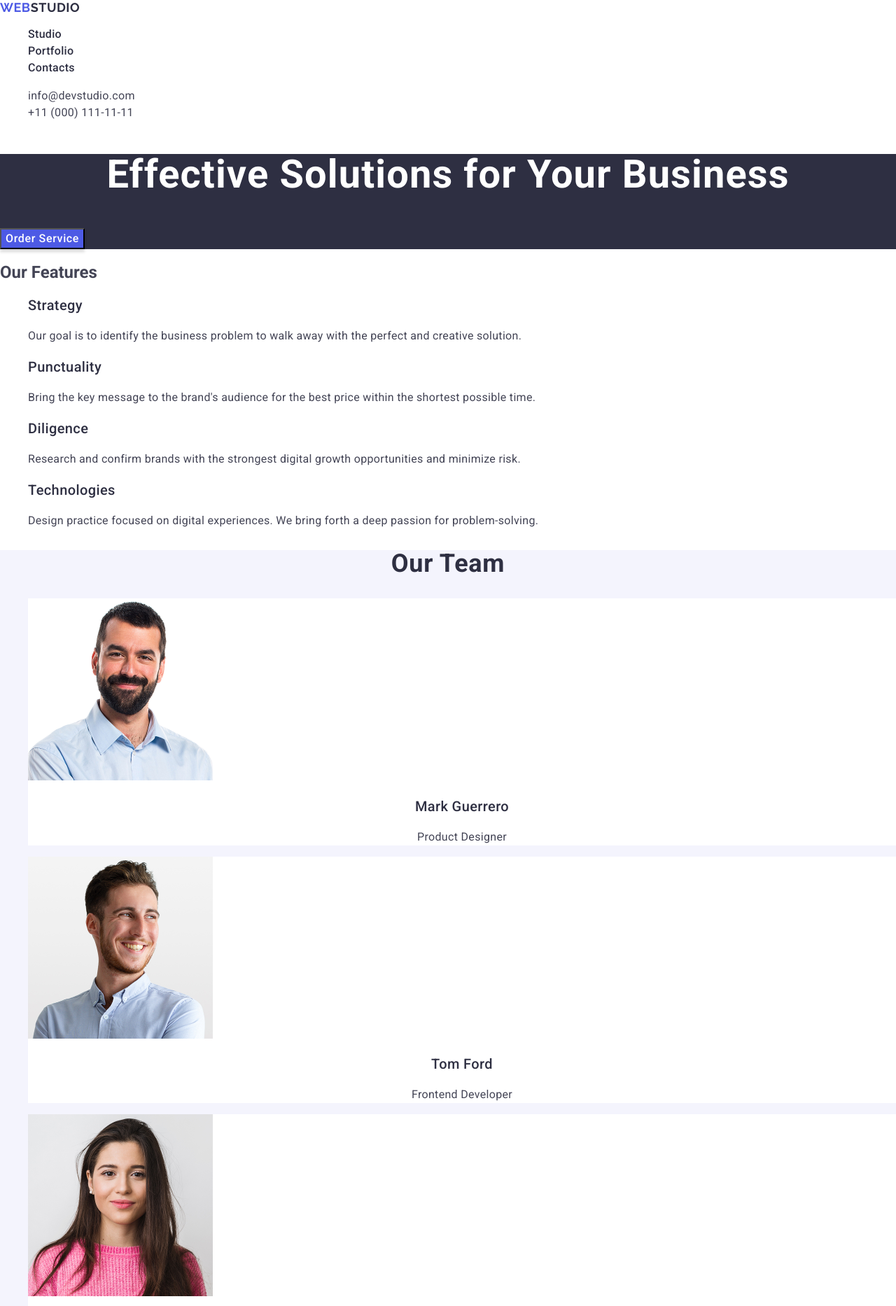
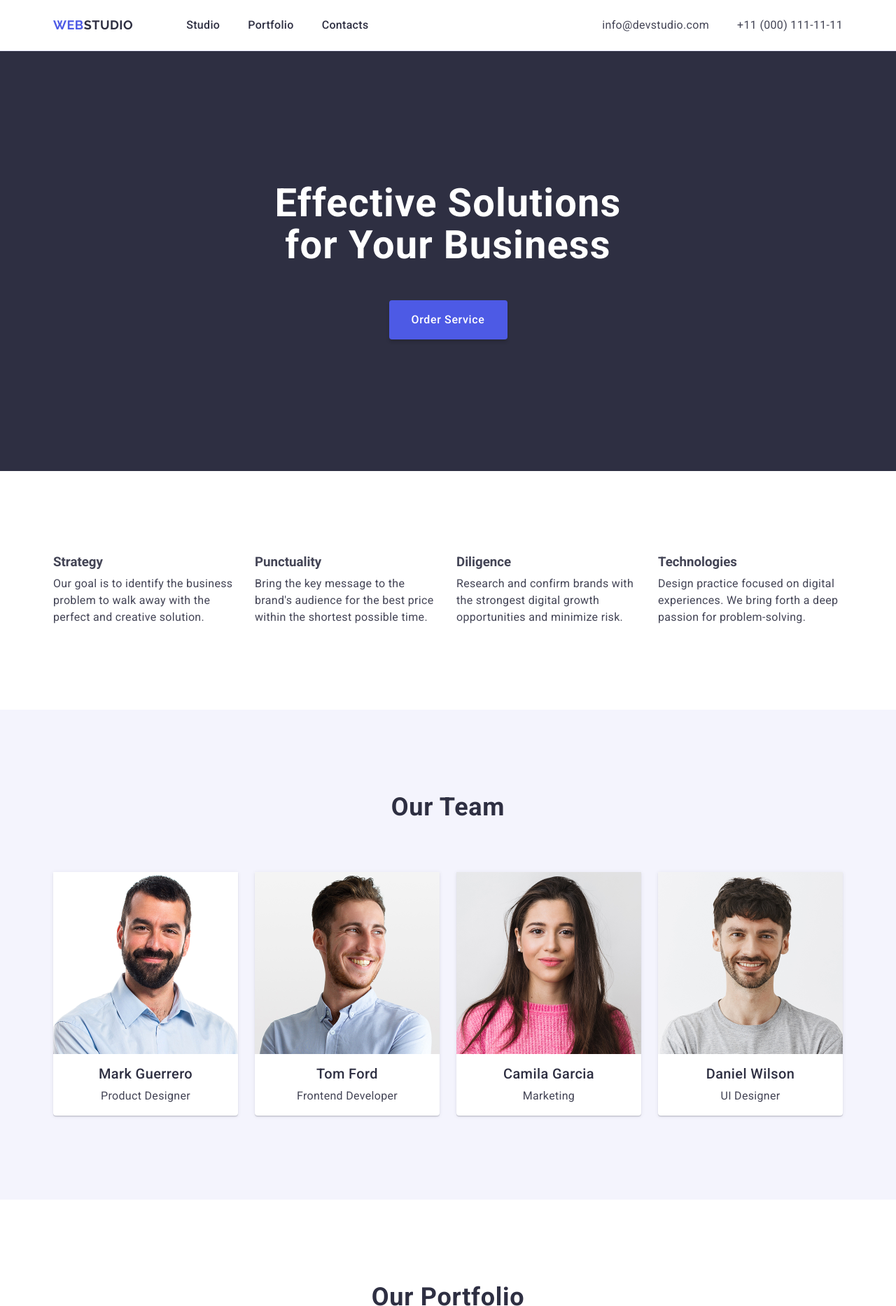
Before and after one commit to Panasenko-Vitalii-2005/goit-markup-hw-03, a plain HTML site: page index.html in a window 1280 px wide. Shown: the top 1866 px of the page at 70% size. Drawn offline with nearby package versions, Linux system fonts and the light colour scheme.

Commit message:
Add styles

```diff
--- a/css/styles.css
+++ b/css/styles.css
@@ -7,10 +7,71 @@ body {
 ul,
 ol {
   list-style-type: none;
+  margin: 0;
+  padding: 0;
+}
+
+h1,
+h2,
+h3,
+h4,
+h5,
+h6,
+p {
+  margin: 0;
+}
+
+img {
+  display: block;
 }
 
 a {
   text-decoration: none;
+}
+
+.container {
+  max-width: 1158px;
+  padding: 0 15px;
+  margin: 0 auto;
+}
+
+.section {
+  padding: 120px 0;
+}
+
+.page-header {
+  border-bottom: 1px solid #e7e9fc;
+}
+
+.header-container {
+  display: flex;
+  align-items: center;
+}
+
+.nav-bar {
+  display: flex;
+  align-items: center;
+}
+
+.nav-links {
+  display: flex;
+  align-items: center;
+  gap: 40px;
+}
+
+.nav-link {
+  display: block;
+  padding: 24px 0;
+  font-weight: 500;
+  font-size: 16px;
+  line-height: 1.5;
+  letter-spacing: 0.02em;
+  color: #2e2f42;
+}
+
+.header-logo {
+  padding: 24px 0;
+  margin-right: 76px;
 }
 
 .logo {
@@ -35,23 +96,24 @@ a {
   color: #f4f4fd;
 }
 
-.nav-link {
-  font-weight: 500;
-  font-size: 16px;
-  line-height: 1.5;
-  letter-spacing: 0.02em;
-  color: #2e2f42;
+.contacts {
+  font-style: normal;
+  margin-left: auto;
 }
 
-.contacts {
-  font-style: normal;
+.contacts-list {
+  display: flex;
+  align-items: center;
+  gap: 40px;
 }
 
 .contacts-link {
+  display: block;
   font-size: 16px;
   line-height: 1.5;
   letter-spacing: 0.02em;
   color: #434455;
+  padding: 24px 0;
 }
 
 .nav-link:focus,
@@ -63,6 +125,25 @@ a {
 
 .hero {
   background-color: #2e2f42;
+  padding: 188px 0;
+  width: 100%;
+}
+
+.hero-container {
+  display: flex;
+  flex-direction: column;
+  align-items: center;
+}
+
+.page-title {
+  font-weight: 700;
+  font-size: 56px;
+  line-height: 1.07;
+  letter-spacing: 0.02em;
+  text-align: center;
+  color: #fff;
+  margin: 0 auto 48px;
+  max-width: 496px;
 }
 
 .hero-button {
@@ -74,6 +155,10 @@ a {
   letter-spacing: 0.04em;
   color: #fff;
   cursor: pointer;
+  border-radius: 4px;
+  border: none;
+  width: 169px;
+  height: 56px;
 }
 
 .hero-button:focus,
@@ -81,27 +166,39 @@ a {
   background: #404bbf;
 }
 
-.page-title {
-  font-weight: 700;
-  font-size: 56px;
-  line-height: 1.07;
-  letter-spacing: 0.02em;
-  text-align: center;
-  color: #fff;
-}
+/* */
 
 .features {
   background-color: #fff;
 }
 
-.features-title {
-  font-weight: 500;
-  font-size: 20px;
-  line-height: 1.2;
-  letter-spacing: 0.02em;
-  color: #2e2f42;
+.visually-hidden {
+  position: absolute;
+  width: 1px;
+  height: 1px;
+  margin: -1px;
+  border: 0;
+  padding: 0;
+  white-space: nowrap;
+  clip-path: inset(100%);
+  clip: rect(0 0 0 0);
+  overflow: hidden;
 }
 
+.features-list {
+  display: flex;
+  flex-direction: row;
+  gap: 24px;
+}
+
+.feature-item {
+  display: flex;
+  align-items: flex-start;
+  justify-content: flex-start;
+  flex-direction: column;
+  width: calc((100% - 3 * 24px) / 4);
+  gap: 8px;
+}
 .features-description {
   font-size: 16px;
   line-height: 1.5;
@@ -120,10 +217,30 @@ a {
   letter-spacing: 0.02em;
   text-align: center;
   color: #2e2f42;
+  margin-bottom: 72px;
+}
+
+.team-list {
+  display: flex;
+  flex-direction: row;
+  gap: 24px;
 }
 
 .team-item {
   background-color: #fff;
+  border-radius: 0 0 4px 4px;
+  box-shadow:
+    0 2px 1px 0 rgba(46, 47, 66, 0.08),
+    0 1px 1px 0 rgba(46, 47, 66, 0.16),
+    0 1px 6px 0 rgba(46, 47, 66, 0.08);
+}
+
+.team-description {
+  gap: 8px;
+  display: flex;
+  flex-direction: column;
+  align-items: center;
+  padding: 16px;
 }
 
 .team-name {
@@ -147,6 +264,31 @@ a {
   background-color: #fff;
 }
 
+.portfolio-container {
+  display: flex;
+  flex-direction: column;
+}
+
+.portfolio-item {
+  flex-basis: calc((100% - 2 * 24px) / 3);
+}
+.portfolio-list {
+  display: flex;
+  flex-direction: row;
+  flex-wrap: wrap;
+  gap: 24px;
+}
+
+.portfolio-description {
+  display: flex;
+  align-items: flex-start;
+  justify-content: center;
+  flex-direction: column;
+  gap: 8px;
+  padding: 32px 16px;
+  border-bottom: 1px solid #e7e9fc;
+}
+
 .portfolio-title {
   font-weight: 700;
   font-size: 36px;
@@ -154,6 +296,7 @@ a {
   letter-spacing: 0.02em;
   text-align: center;
   color: #2e2f42;
+  margin-bottom: 72px;
 }
 
 .portfolio-item-title {
@@ -173,6 +316,7 @@ a {
 
 .page-footer {
   background-color: #2e2f42;
+  padding: 100px 0;
 }
 
 .footer-description {
@@ -180,4 +324,6 @@ a {
   line-height: 1.5;
   letter-spacing: 0.02em;
   color: #f4f4fd;
+  max-width: 264px;
+  margin-top: 16px;
 }
--- a/index.html
+++ b/index.html
@@ -20,7 +20,8 @@
     <title>Web-studio</title>
   </head>
   <body>
-    <header class="container">
+    <header class="page-header">
+      <div class="container header-container">
         <nav class="nav-bar">
           <a class="logo header-logo" href="./index.html"
             ><span class="logo-part">Web</span>Studio</a
@@ -47,37 +48,41 @@
             </li>
           </ul>
         </address>
+      </div>
     </header>
-    <main>
+    <main class="page-main">
       <section class="hero">
+        <div class="container hero-container">
           <h1 class="page-title">Effective Solutions for Your Business</h1>
           <button class="hero-button" type="button">Order Service</button>
+        </div>
       </section>
-      <section class="features">
-        <h2>Our Features</h2>
-        <ul>
-          <li>
+      <section class="features section">
+        <div class="container features-container">
+          <h2 class="visually-hidden">Our Features</h2>
+          <ul class="features-list">
+            <li class="feature-item">
               <h3 class="features-title">Strategy</h3>
               <p class="features-description">
-              Our goal is to identify the business problem to walk away with the
-              perfect and creative solution.
+                Our goal is to identify the business problem to walk away with
+                the perfect and creative solution.
               </p>
             </li>
-          <li>
+            <li class="feature-item">
               <h3 class="features-title">Punctuality</h3>
               <p class="features-description">
                 Bring the key message to the brand's audience for the best price
                 within the shortest possible time.
               </p>
             </li>
-          <li>
+            <li class="feature-item">
               <h3 class="features-title">Diligence</h3>
               <p class="features-description">
                 Research and confirm brands with the strongest digital growth
                 opportunities and minimize risk.
               </p>
             </li>
-          <li>
+            <li class="feature-item">
               <h3 class="features-title">Technologies</h3>
               <p class="features-description">
                 Design practice focused on digital experiences. We bring forth a
@@ -85,8 +90,10 @@
               </p>
             </li>
           </ul>
+        </div>
       </section>
-      <section class="team">
+      <section class="team section">
+        <div class="container team-container">
           <h2 class="team-title">Our Team</h2>
           <ul class="team-list">
             <li class="team-item">
@@ -96,8 +103,10 @@
                 width="264"
                 height="260"
               />
+              <div class="team-description">
                 <h3 class="team-name">Mark Guerrero</h3>
                 <p class="team-role">Product Designer</p>
+              </div>
             </li>
             <li class="team-item">
               <img
@@ -106,8 +115,10 @@
                 width="264"
                 height="260"
               />
+              <div class="team-description">
                 <h3 class="team-name">Tom Ford</h3>
                 <p class="team-role">Frontend Developer</p>
+              </div>
             </li>
             <li class="team-item">
               <img
@@ -116,8 +127,10 @@
                 width="264"
                 height="260"
               />
+              <div class="team-description">
                 <h3 class="team-name">Camila Garcia</h3>
                 <p class="team-role">Marketing</p>
+              </div>
             </li>
             <li class="team-item">
               <img
@@ -126,12 +139,16 @@
                 width="264"
                 height="260"
               />
+              <div class="team-description">
                 <h3 class="team-name">Daniel Wilson</h3>
                 <p class="team-role">UI Designer</p>
+              </div>
             </li>
           </ul>
+        </div>
       </section>
-      <section class="portfolio">
+      <section class="portfolio section">
+        <div class="container portfolio-container">
           <h2 class="portfolio-title">Our Portfolio</h2>
           <ul class="portfolio-list">
             <li class="portfolio-item">
@@ -141,8 +158,10 @@
                 width="360"
                 height="300"
               />
+              <div class="portfolio-description">
                 <h3 class="portfolio-item-title">Banking App</h3>
                 <p class="portfolio-item-category">App</p>
+              </div>
             </li>
             <li class="portfolio-item">
               <img
@@ -151,8 +170,10 @@
                 width="360"
                 height="300"
               />
+              <div class="portfolio-description">
                 <h3 class="portfolio-item-title">Cashless Payment</h3>
                 <p class="portfolio-item-category">Marketing</p>
+              </div>
             </li>
             <li class="portfolio-item">
               <img
@@ -161,8 +182,10 @@
                 width="360"
                 height="300"
               />
+              <div class="portfolio-description">
                 <h3 class="portfolio-item-title">Meditation App</h3>
                 <p class="portfolio-item-category">App</p>
+              </div>
             </li>
             <li class="portfolio-item">
               <img
@@ -171,8 +194,10 @@
                 width="360"
                 height="300"
               />
+              <div class="portfolio-description">
                 <h3 class="portfolio-item-title">Taxi Service</h3>
                 <p class="portfolio-item-category">Marketing</p>
+              </div>
             </li>
             <li class="portfolio-item">
               <img
@@ -181,8 +206,10 @@
                 width="360"
                 height="300"
               />
+              <div class="portfolio-description">
                 <h3 class="portfolio-item-title">Screen Illustrations</h3>
                 <p class="portfolio-item-category">Design</p>
+              </div>
             </li>
             <li class="portfolio-item">
               <img
@@ -191,20 +218,25 @@
                 width="360"
                 height="300"
               />
+              <div class="portfolio-description">
                 <h3 class="portfolio-item-title">Online Courses</h3>
                 <p class="portfolio-item-category">Marketing</p>
+              </div>
             </li>
           </ul>
+        </div>
       </section>
     </main>
     <footer class="page-footer">
+      <div class="container footer-container">
         <a class="logo footer-logo" href="./index.html"
           ><span class="logo-part">Web</span>Studio</a
         >
         <p class="footer-description">
-        Increase the flow of customers and sales for your business with digital
-        marketing & growth solutions.
+          Increase the flow of customers and sales for your business with
+          digital marketing & growth solutions.
         </p>
+      </div>
     </footer>
   </body>
 </html>
```
Lines whose indentation alone changed are shown as unchanged.
